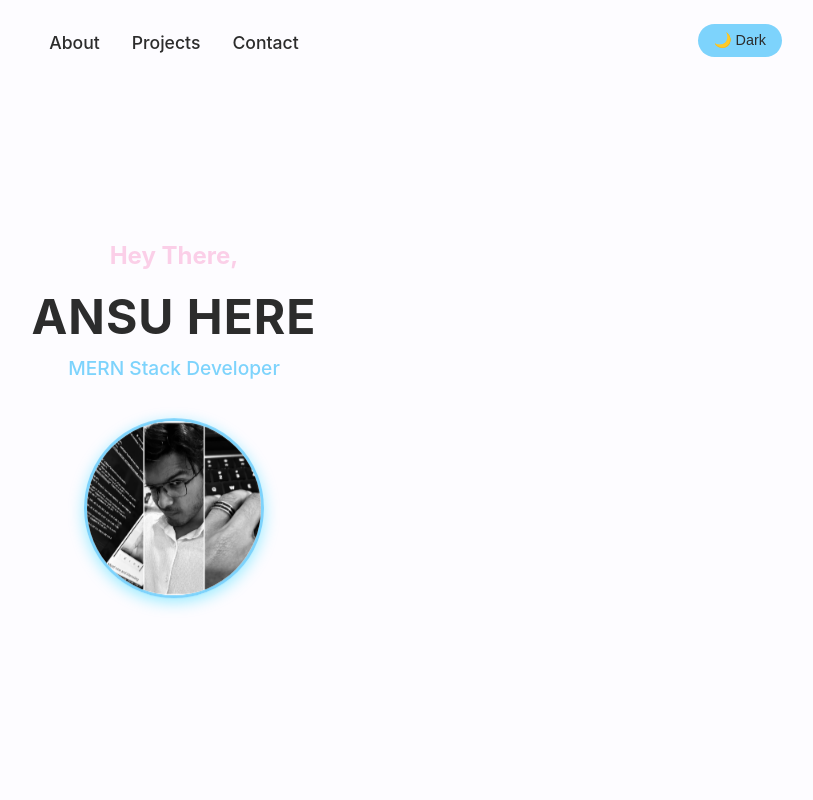
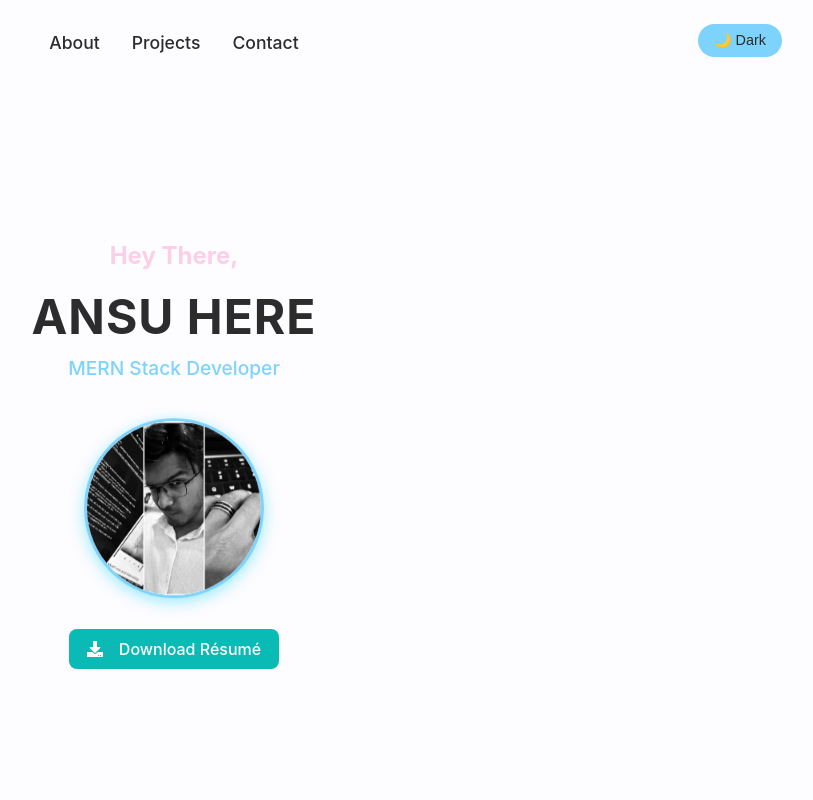
Before and after one commit to thenameisanzu/React--Portfolio, a React (Vite) app in the folder portfolio/: page / in a window 1280 px wide. Shown: the top 800 px of the page, without its empty margins (466-1279 px from the left). Built offline with nearby package versions, Linux system fonts and the light colour scheme.

Commit message:
added download resume button with react icons

```diff
--- a/portfolio/src/components/Hero.jsx
+++ b/portfolio/src/components/Hero.jsx
@@ -2,6 +2,7 @@ import React from "react";
 import { motion } from "framer-motion";
 import profilepic from "../assets/propic.jpeg";
 import styles from "../styles/Hero.module.css";
+import { FaDownload } from "react-icons/fa";
 
 const Hero = () => {
   return (
@@ -51,6 +52,26 @@ const Hero = () => {
           }}
         />
       </motion.div>
+
+      {/* Download Resume Button */}
+      <motion.a
+        href="/resume.pdf" // ✅ just reference it directly if it's in /public
+        download="Ansu_VS_Resume.pdf"
+        className={styles.resumeButton}
+        initial={{ opacity: 0, y: 20 }}
+        animate={{ opacity: 1, y: 0 }}
+        transition={{ delay: 0.05, duration: 0.05 }}
+        whileHover={{
+          scale: 1.05,
+          backgroundColor: "#0077ff",
+          color: "#fff",
+          boxShadow: "0px 0px 12px rgba(0, 119, 255, 0.6)",
+        }}
+        whileTap={{ scale: 0.95 }}
+      >
+        <FaDownload style={{ marginRight: "8px" }} />
+        Download Résumé
+      </motion.a>
     </div>
   );
 };
--- a/portfolio/src/styles/Hero.module.css
+++ b/portfolio/src/styles/Hero.module.css
@@ -46,6 +46,26 @@
   box-shadow: 0 6px 25px var(--secondary-color);
 }
 
+.resumeButton {
+  display: inline-flex;
+  align-items: center;
+  justify-content: center;
+  gap: 8px;
+  background-color: #0abab5;
+  color: white;
+  font-weight: 500;
+  border-radius: 8px;
+  padding: 10px 18px;
+  text-decoration: none;
+  margin-top: 25px;
+  transition: all 0.3s ease;
+}
+
+.resumeButton:hover {
+  background-color: #089b9b;
+  box-shadow: 0 0 15px rgba(10, 186, 181, 0.4);
+}
+
 /* 📱 Responsive styles */
 @media (max-width: 1024px) {
   .title {
```
Also changed, not shown: 1 other file (tests, documents, lock files or other folders).
